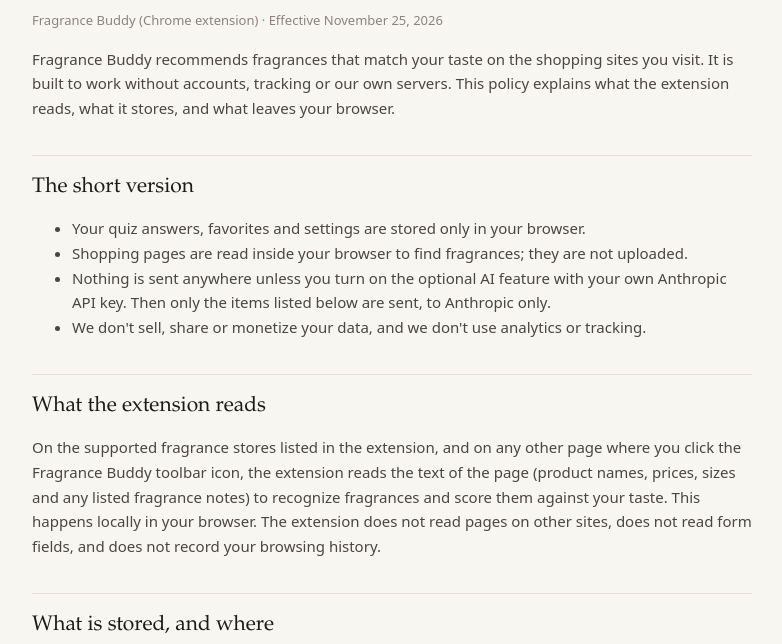
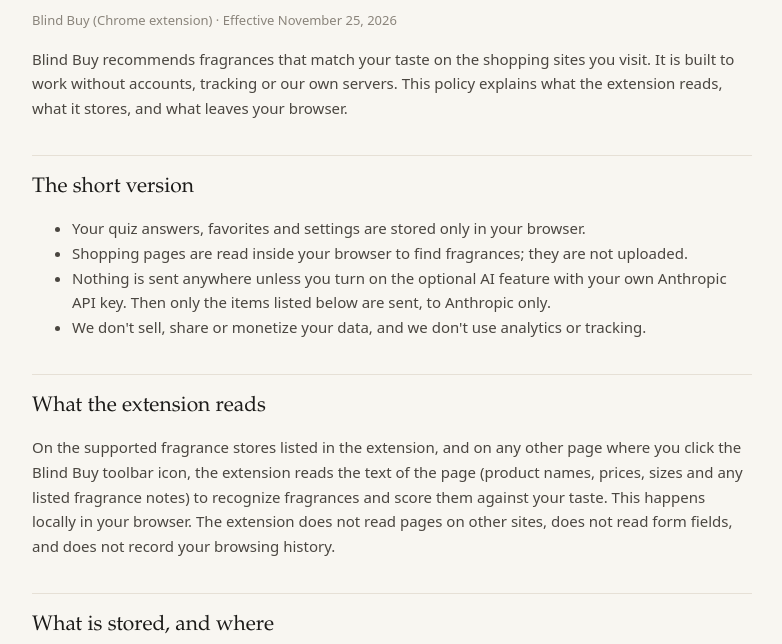
Before and after one commit to VektorPulse/fragrance-buddy, a plain HTML site: page privacy.html in a window 1280 px wide. Shown: the part 90-734 px from the top of the page, without its empty margins (248-1030 px from the left). Drawn offline with Linux system fonts and the light colour scheme.

Commit message:
Rename extension to Blind Buy in privacy policy
Co-Authored-By: Claude Opus 5.5 <noreply@anthropic.com>

```diff
--- a/privacy.html
+++ b/privacy.html
@@ -3,7 +3,7 @@
 <head>
   <meta charset="utf-8">
   <meta name="viewport" content="width=device-width, initial-scale=1">
-  <title>Fragrance Buddy — Privacy policy</title>
+  <title>Blind Buy — Privacy policy</title>
   <style>
     :root { --paper: #f8f6f1; --ink: #1c1b19; --ink2: #4a4640; --muted: #8a847b; --line: #e6e0d6;
       --serif: "Iowan Old Style", "Palatino Linotype", Palatino, "Book Antiqua", Georgia, serif;
@@ -25,9 +25,9 @@
 <body>
 <main>
   <h1>Privacy policy</h1>
-  <p class="muted">Fragrance Buddy (Chrome extension) · Effective November 25, 2026</p>
+  <p class="muted">Blind Buy (Chrome extension) · Effective November 25, 2026</p>
 
-  <p>Fragrance Buddy recommends fragrances that match your taste on the shopping sites you visit. It is built to work without accounts, tracking or our own servers. This policy explains what the extension reads, what it stores, and what leaves your browser.</p>
+  <p>Blind Buy recommends fragrances that match your taste on the shopping sites you visit. It is built to work without accounts, tracking or our own servers. This policy explains what the extension reads, what it stores, and what leaves your browser.</p>
 
   <h2>The short version</h2>
   <ul>
@@ -38,7 +38,7 @@
   </ul>
 
   <h2>What the extension reads</h2>
-  <p>On the supported fragrance stores listed in the extension, and on any other page where you click the Fragrance Buddy toolbar icon, the extension reads the text of the page (product names, prices, sizes and any listed fragrance notes) to recognize fragrances and score them against your taste. This happens locally in your browser. The extension does not read pages on other sites, does not read form fields, and does not record your browsing history.</p>
+  <p>On the supported fragrance stores listed in the extension, and on any other page where you click the Blind Buy toolbar icon, the extension reads the text of the page (product names, prices, sizes and any listed fragrance notes) to recognize fragrances and score them against your taste. This happens locally in your browser. The extension does not read pages on other sites, does not read form fields, and does not record your browsing history.</p>
 
   <h2>What is stored, and where</h2>
   <table>
```
Also changed, not shown: 1 other file.
